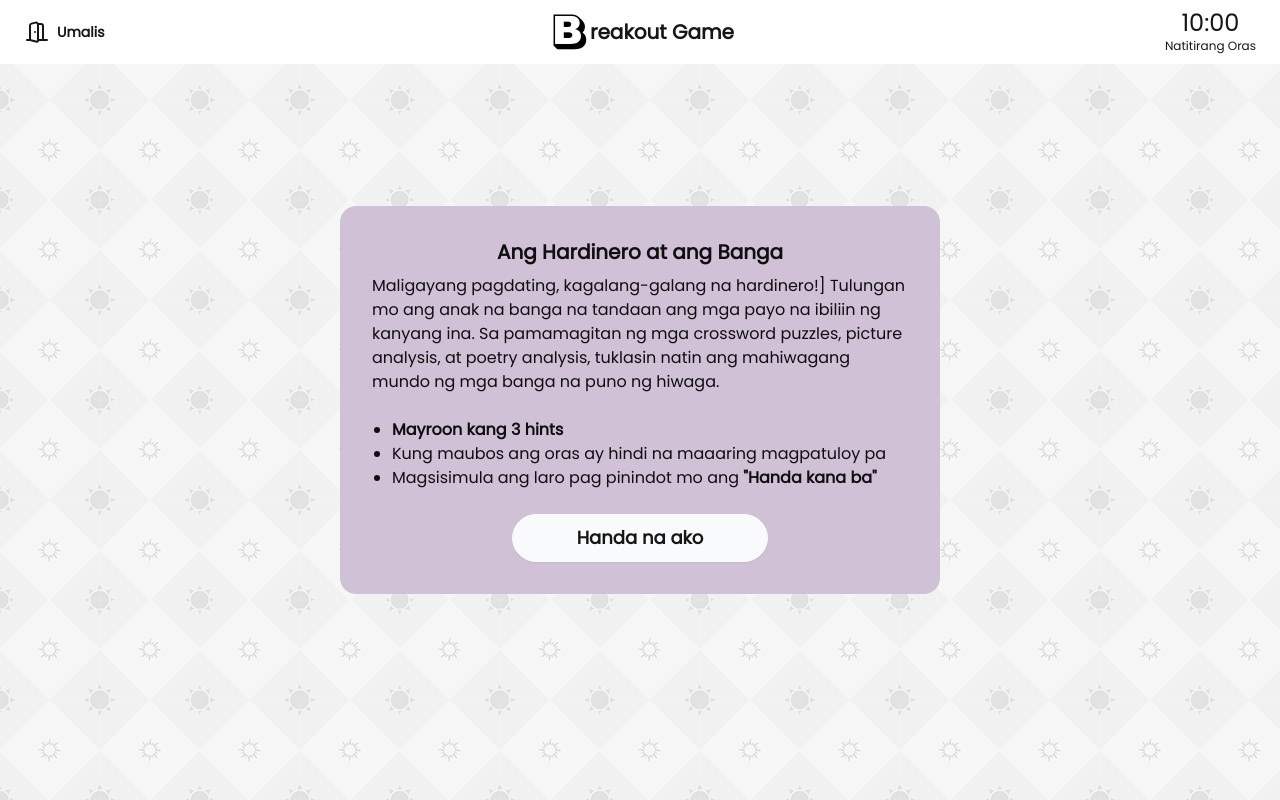
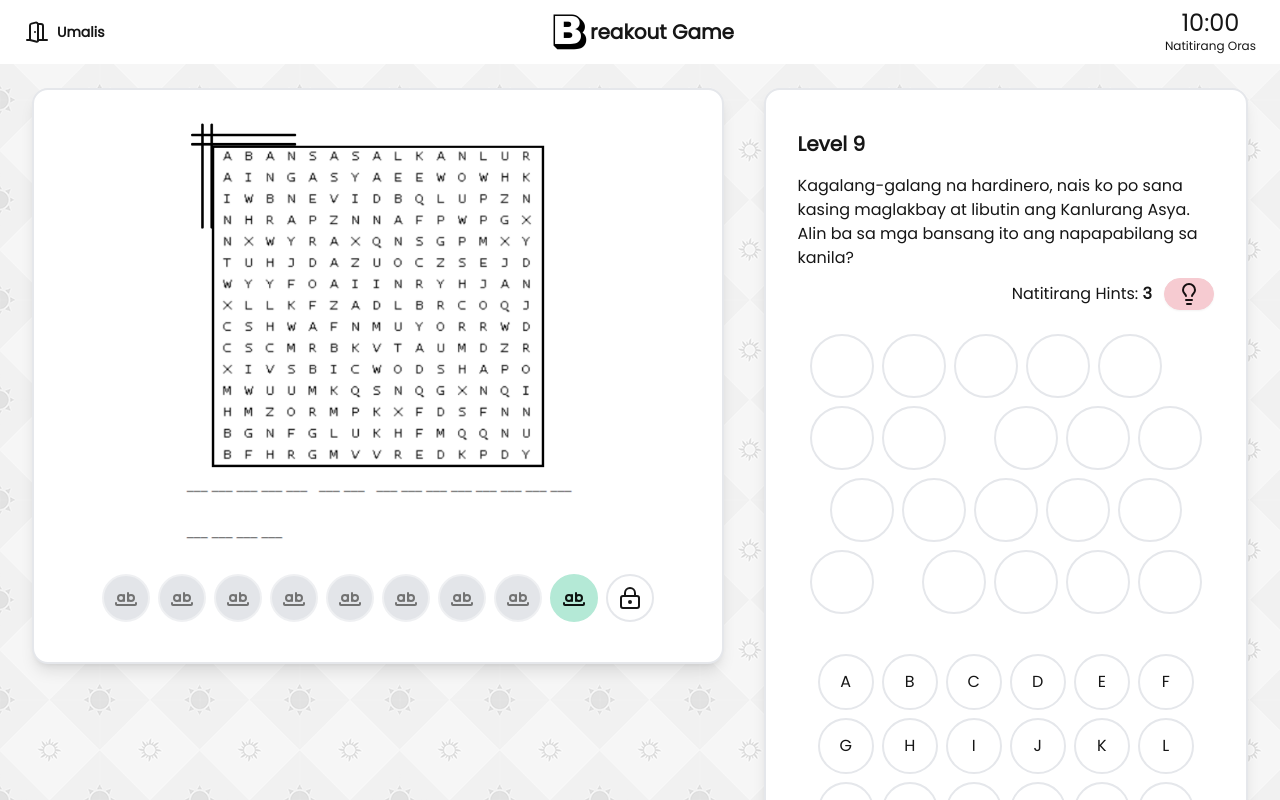
Before and after one commit to roiceee/breakout-game, a React (Vite) app: page / in a window 1280 px wide. Both pictures are taken after a click on the button "Ang Hardinero at ang Banga". Shown: the top 800 px of the page. Built offline with nearby package versions, Linux system fonts and the light colour scheme.

Commit message:
finalize

```diff
--- a/dev-dist/sw.js
+++ b/dev-dist/sw.js
@@ -82,7 +82,7 @@ define(['./workbox-9637eeee'], (function (workbox) { 'use strict';
    */
   workbox.precacheAndRoute([{
     "url": "index.html",
-    "revision": "0.vdk6ri6f8ao"
+    "revision": "0.6q0u33517mg"
   }], {});
   workbox.cleanupOutdatedCaches();
   workbox.registerRoute(new workbox.NavigationRoute(workbox.createHandlerBoundToURL("index.html"), {
--- a/src/assets/breakoutFour.ts
+++ b/src/assets/breakoutFour.ts
@@ -20,16 +20,16 @@ const breakoutFour: BreakoutType = {
         "Matagumpay! Kaso mayroon pang gumagambala sa akin. Kanino mo mahahalintulad ang estado ng buhay? Kasagutan ba ay maibibigay?",
       imageUrl: "/four/2.png",
       roundType: "word",
-      answer: "Banga at Metal",
+      answer: ["Banga at Metal", "Metal at banga"],
       hintText: "Ang isa ay maaaring marupok samantala ang isa ay matigas.",
     },
     {
       title: "Level 3",
       instruction:
-        "Ah yun pala yun? Isa pang katanungan, maaari mo bang sabihin sa akin kung ano ang mga elemento ng parabula? Tingnan mo pa rin sa baba.",
+        "Ah yun pala yun? Isa pang katanungan, maaari mo bang sabihin kung anong parabula ang isinasaad ng palaisipan na ito: “Sa aking makikilala ang mga bida’t kontrabida, maging ang lugar ng eksena. Anong elemento ako?",
       imageUrl: "/four/3.png",
       roundType: "word",
-      answer: "Panimula, Tauhan, Lunan, Banghay",
+      answer: "Banghay",
       hintText: "Kapag nakita na ang isa, makikita na ang iba.",
     },
     {
@@ -45,19 +45,19 @@ const breakoutFour: BreakoutType = {
     {
       title: "Level 5",
       instruction:
-        "Hindi pa ako tapos, kagalang-galang na hardinero. Pakiusap tulungan mo akong alamin ang literal at matalinghagang kahulugan ng mga salitang may kulay. Sa itaas ay literal, sa baba naman ang matalinghaga.",
+        "Caption: Hindi pa ako tapos, kagalang-galang na hardinero. Pakiusap tulungan mo akong alamin ang sinisimbolo ng mga tauhan na makikita sa ibaba.",
       imageUrl: "/four/5.png",
       roundType: "word",
-      answer: "Gawa sa lupa: Mahirap, Gawa sa porselana: Mayaman",
+      answer: "Estado ng buhay",
       hintText: "Tingnan ang kumpleksidad ng pagkakagawa sa kanila.",
     },
     {
       title: "Level 6",
       instruction:
-        "Kagalang-galang na hardinero, patulong naman ako sa pagsagot nito. Hindi raw kasi literal na kahulugan ang kanilang gusto, ang gusto nila’y yung matalinghaga.",
+        "Kagalang-galang na hardinero, patulong naman ako sa pagsagot nito. Ano ba nag tawag sa hindi literal na kahulugan?",
       imageUrl: "/four/6.png",
       roundType: "word",
-      answer: "Mapabigay, Pinaghirapan, Ina",
+      answer: "matalinghagang salita",
       hintText: "Kung sakaling nahihirapan, ang ginagamit ay itaas.",
     },
     {
@@ -84,7 +84,7 @@ const breakoutFour: BreakoutType = {
         "Kagalang-galang na hardinero, nais ko po sana kasing maglakbay at libutin ang Kanlurang Asya. Alin ba sa mga bansang ito ang napapabilang sa kanila?",
       imageUrl: "/four/9.png",
       roundType: "word",
-      answer: "Lebanon, Israel, Saudi Arabia, Jordan",
+      answer: "Bansa sa kanlurang Asya",
       hintText: "Balikan ang aralin ninyo sa Araling Panlipunan.",
     },
     {
--- a/src/components/AnswerCard.tsx
+++ b/src/components/AnswerCard.tsx
@@ -11,7 +11,7 @@ import _ from "lodash";
 interface Props {
   data: RoundType;
   className?: string;
-  onSubmit?: (answer: any, correctAnswer: any) => boolean;
+  onSubmit?: (answer: any, correctAnswer: string[]) => boolean;
   type?: "word" | "number";
 }
 
@@ -34,8 +34,8 @@ export default function AnswerCard({ data, className }: Props) {
     setContent: setHintModalContent,
   } = useModal("primary", "Hint", data.hintText, "Close");
 
-  const onSubmit = (answer: any, correctAnswer: any): boolean => {
-    if (answer === correctAnswer) {
+  const onSubmit = (answer: any, correctAnswer: string[]): boolean => {
+    if (correctAnswer.includes(answer)) {
       openModal();
       new Audio("/correct.mp3").play();
       return true;
@@ -120,11 +120,17 @@ function InputAnswerCard({ data, className, onSubmit, type }: Props) {
         setAnswer(answer.slice(0, -1));
         return;
       }
-      if (
-        answer.length === (data.answer as string).replace(/[-,\s]/g, "").length
-      ) {
-        return;
+
+      if (typeof data.answer === "string") {
+        if (answer.length >= data.answer.length) {
+          return;
+        }
+      } else {
+        if (answer.length >= (data.answer as string[])[0].length) {
+          return;
+        }
       }
+
       setAnswer((prev) => prev + str);
     },
     [data.answer, answer]
@@ -133,10 +139,18 @@ function InputAnswerCard({ data, className, onSubmit, type }: Props) {
   const handleSubmit = useCallback(() => {
     if (onSubmit) {
       const cleanedAnswer = answer.replace(/[-,\s]/g, "").toLowerCase();
-      const cleanedDataAnswer = data.answer
-        .toString()
-        .replace(/[-,\s]/g, "")
-        .toLowerCase();
+
+      let cleanedDataAnswer: string[];
+
+      if (typeof data.answer === "string") {
+        cleanedDataAnswer = new Array(
+          data.answer.replace(/[-,\s]/g, "").toLowerCase()
+        );
+      } else {
+        cleanedDataAnswer = (data.answer as string[]).map((ans) =>
+          ans.replace(/[-,\s]/g, "").toLowerCase()
+        );
+      }
 
       const res = onSubmit(cleanedAnswer, cleanedDataAnswer);
       if (!res) {
@@ -148,7 +162,16 @@ function InputAnswerCard({ data, className, onSubmit, type }: Props) {
   }, [answer, data.answer, onSubmit, setIsError]);
 
   const RenderAnswer = (): React.ReactNode => {
-    const roundAnswerArray = (data.answer as string).toLowerCase().split("");
+    let roundAnswerArray: string[];
+
+    //if data.answer is either string or string[], if string [], get the first value
+
+    if (typeof data.answer === "string") {
+      roundAnswerArray = data.answer.split("");
+    } else {
+      roundAnswerArray = (data.answer as string[])[0].split("");
+    }
+
     const currentAnswerArray = answer.toLowerCase().split("");
 
     let answerIndexCounter = 0;
@@ -187,10 +210,6 @@ function InputAnswerCard({ data, className, onSubmit, type }: Props) {
           </span>
         );
       }
-
-      // if (value === currentAnswerArray[answerIndexCounter]) {
-      //   answerIndexCounter++;
-      // }
 
       return (
         <span
@@ -231,7 +250,7 @@ function InputAnswerCard({ data, className, onSubmit, type }: Props) {
 
   return (
     <div className={`s${className}`}>
-      <div className="flex gap-2 justify-center flex-wrap">
+      <div className="flex gap-2 justify-center flex-wrap max-h-[350px] overflow-y-scroll overflow-x-hidden">
         {<RenderAnswer />}
       </div>
 
@@ -317,7 +336,7 @@ function MultipleChoiceCard({ data, className, onSubmit }: Props) {
 
   const handleSubmit = useCallback(() => {
     if (onSubmit) {
-      const res = onSubmit(selectedChoice, data.answer);
+      const res = onSubmit(selectedChoice, [data.answer as string]);
       if (!res) {
         setIsError(10000);
         return;
--- a/src/context/RoundContextProvider.tsx
+++ b/src/context/RoundContextProvider.tsx
@@ -15,7 +15,7 @@ export default function RoundContextProvider({
     rounds: [],
     description: "",
   });
-  const [currentRound, setCurrentRound] = useState(0);
+  const [currentRound, setCurrentRound] = useState(9);
 
   const setRound = (currentRound: number) => {
     if (currentRound < 0 || currentRound > rounds) {
--- a/src/types/round-type.ts
+++ b/src/types/round-type.ts
@@ -9,7 +9,7 @@ interface RoundType {
     "c"?: string;
     "d"?: string;
   }
-  answer: string | number | "a" | "b" | "c" | "d";
+  answer: string | number | "a" | "b" | "c" | "d" | Array<string>;
   title: string;
 }
 
```
